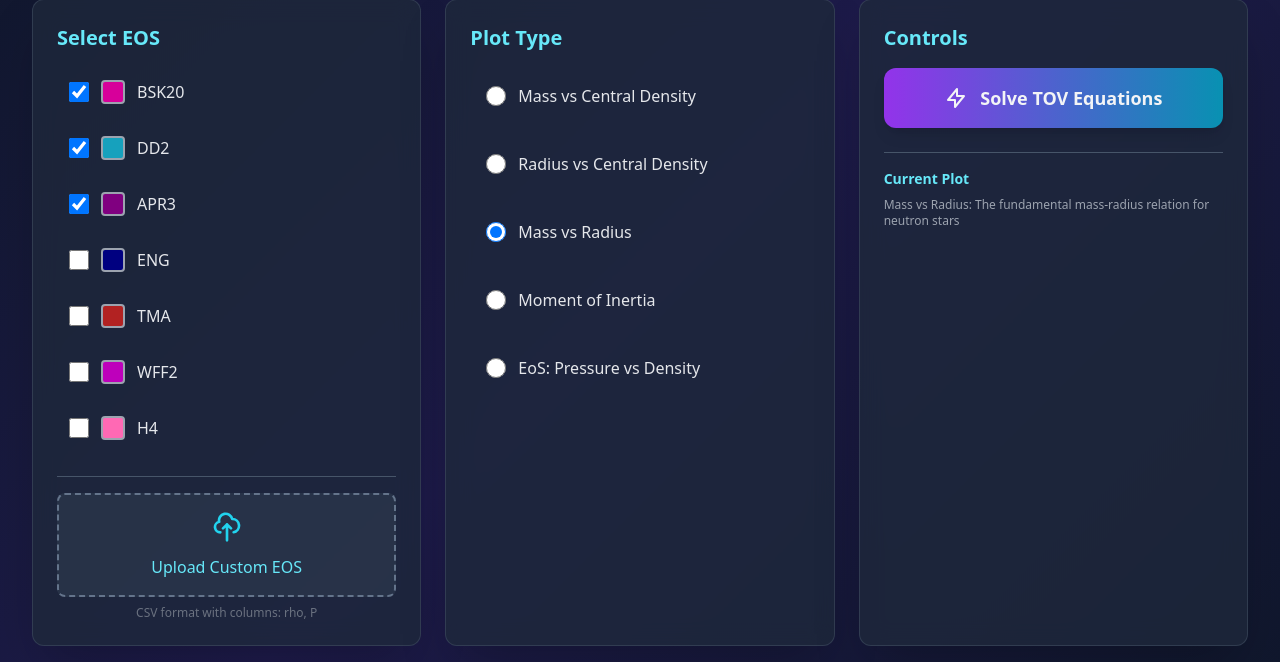
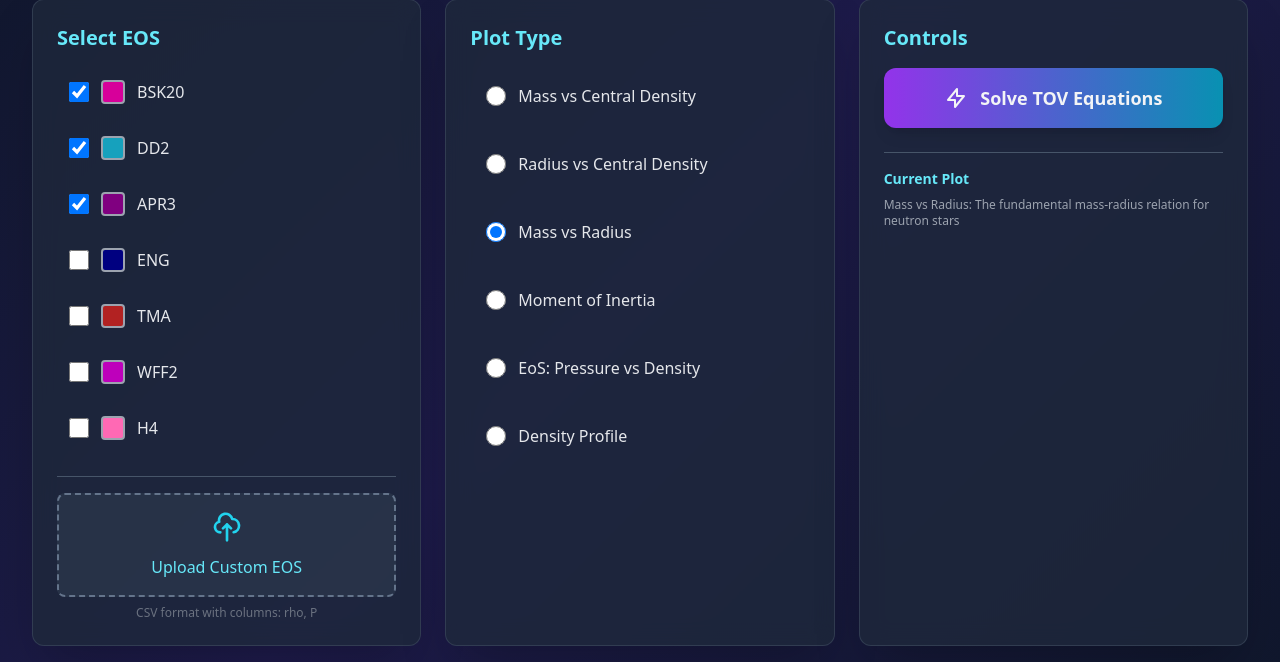
Before and after one commit to almylonas/Neutron-Star-Solver-Web, a Flask app: page / in a window 1280 px wide. Shown: the part 181-843 px from the top of the page. Run offline with Flask 3, Linux system fonts and the light colour scheme; some libraries are stand-ins or nearby versions.

Commit message:
Update index.html

```diff
--- a/templates/index.html
+++ b/templates/index.html
@@ -103,6 +103,32 @@
                         <input type="radio" name="plot" value="eos" class="w-5 h-5 text-cyan-400 focus:ring-cyan-400">
                         <span class="font-medium text-gray-200">EoS: Pressure vs Density</span>
                     </label>
+                    <label class="checkbox-label flex items-center gap-3 p-4 rounded-lg cursor-pointer transition-all duration-200">
+                        <input type="radio" name="plot" value="density-profile" class="w-5 h-5 text-cyan-400 focus:ring-cyan-400">
+                        <span class="font-medium text-gray-200">Density Profile</span>
+                    </label>
+                </div>
+
+                <!-- Mass input panel: shown only for density-profile -->
+                <div id="mass-input-panel" class="hidden mt-4 p-4 rounded-lg bg-slate-800/60 border border-slate-600">
+                    <label class="block text-sm font-semibold text-cyan-300 mb-2">
+                        Neutron Star Mass (M☉)
+                    </label>
+                    <div class="flex items-center gap-3">
+                        <input
+                            type="number"
+                            id="target-mass"
+                            value="1.4"
+                            min="0.5"
+                            max="3.0"
+                            step="0.01"
+                            class="flex-1 px-3 py-2 rounded-lg bg-slate-700 border border-slate-500 text-gray-100 focus:outline-none focus:border-cyan-400 text-sm"
+                        >
+                        <span class="text-gray-400 text-sm whitespace-nowrap">M☉</span>
+                    </div>
+                    <p class="text-xs text-gray-500 mt-2">
+                        Typical range: 1.0 – 2.5 M☉. Must not exceed the EOS maximum mass.
+                    </p>
                 </div>
             </div>
 
@@ -161,11 +187,17 @@
 
         console.log('Neutron Star Solver initialized');
 
-        // Update plot info when plot type changes
+        // Show/hide mass input panel when density-profile is selected
         document.querySelectorAll('input[name="plot"]').forEach(radio => {
             radio.addEventListener('change', function() {
                 currentPlotType = this.value;
                 updatePlotInfo();
+                const panel = document.getElementById('mass-input-panel');
+                if (this.value === 'density-profile') {
+                    panel.classList.remove('hidden');
+                } else {
+                    panel.classList.add('hidden');
+                }
             });
         });
 
@@ -176,7 +208,8 @@
                 'radius-rho': 'Radius vs Central Density: Shows how neutron star radius depends on central density',
                 'mass-radius': 'Mass vs Radius: The fundamental mass-radius relation for neutron stars',
                 'inertia': 'Moment of Inertia: Shows how rotational inertia depends on mass',
-                'eos': 'Equation of State: Raw pressure-density relation (logarithmic axes)'
+                'eos': 'Equation of State: Raw pressure-density relation (logarithmic axes)',
+                'density-profile': 'Density Profile: Density as a function of distance from the star centre for a chosen mass'
             };
             plotInfo.textContent = plotTypes[currentPlotType] || 'Select a plot type';
         }
@@ -197,6 +230,70 @@
             if (selectedEOS.length === 0) {
                 alert('Please select at least one EOS');
                 return;
+            }
+
+            if (plotType === 'density-profile') {
+                const massVal = parseFloat(document.getElementById('target-mass').value);
+                if (isNaN(massVal) || massVal <= 0) {
+                    alert('Please enter a valid neutron star mass.');
+                    return;
+                }
+
+                document.getElementById('loading').classList.remove('hidden');
+                document.getElementById('compute-btn').disabled = true;
+                document.getElementById('compute-btn').classList.add('opacity-50');
+                document.getElementById('download-btn').classList.add('hidden');
+
+                fetch('/density_profile', {
+                    method: 'POST',
+                    headers: { 'Content-Type': 'application/json' },
+                    body: JSON.stringify({ eos: selectedEOS, mass: massVal })
+                })
+                .then(response => {
+                    if (!response.ok) return response.json().then(e => { throw new Error(e.error || 'Server error'); });
+                    return response.json();
+                })
+                .then(data => {
+                    console.log('Density profile computed');
+                    currentResults = data.profiles || [];
+
+                    if (data.plot) {
+                        const plotData = JSON.parse(data.plot);
+                        Plotly.newPlot('plot', plotData.data, plotData.layout, {responsive: true});
+                        document.getElementById('plot-container').classList.remove('hidden');
+                    }
+
+                    // Show errors for EOS that exceeded max mass
+                    const errors = currentResults.filter(p => p.error);
+                    if (errors.length > 0) {
+                        const msgs = errors.map(p => `${p.name}: ${p.error}`).join('\n');
+                        alert('Some EOS could not be computed:\n' + msgs);
+                    }
+
+                    document.getElementById('loading').classList.add('hidden');
+                    document.getElementById('compute-btn').disabled = false;
+                    document.getElementById('compute-btn').classList.remove('opacity-50');
+
+                    // Update info panel
+                    const plotInfo = document.getElementById('plot-info');
+                    const ok = currentResults.filter(p => !p.error);
+                    if (ok.length > 0) {
+                        plotInfo.innerHTML = ok.map(p =>
+                            `<div class="mb-1"><span class="text-cyan-300 font-semibold">${p.name}</span>:
+                            R = ${p.R_km.toFixed(2)} km, M = ${p.M_solar.toFixed(3)} M☉,
+                            ρ<sub>c</sub> = ${p.rho_c.toExponential(2)} g/cm³</div>`
+                        ).join('');
+                    }
+                })
+                .catch(error => {
+                    console.error('Density profile error:', error);
+                    alert('Error: ' + error.message);
+                    document.getElementById('loading').classList.add('hidden');
+                    document.getElementById('compute-btn').disabled = false;
+                    document.getElementById('compute-btn').classList.remove('opacity-50');
+                });
+
+                return; // don't fall through to the normal compute path
             }
 
             // Show loading state
@@ -268,7 +365,8 @@
                 'radius-rho': 'Radius vs Central Density',
                 'mass-radius': 'Mass vs Radius',
                 'inertia': 'Moment of Inertia',
-                'eos': 'Equation of State (Pressure vs Density)'
+                'eos': 'Equation of State (Pressure vs Density)',
+                'density-profile': 'Density Profile'
             };
             return descriptions[plotType] || plotType;
         }
```
